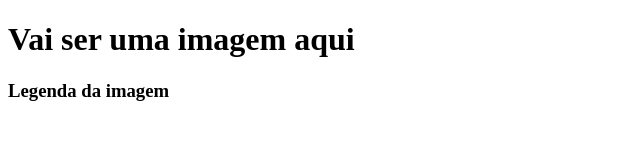
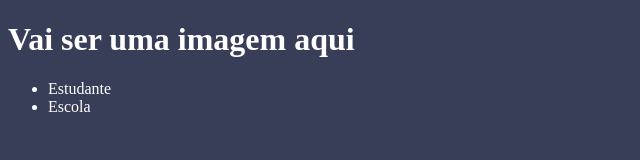
Before and after one commit to kznchucro/aluraplus, a plain HTML site: page index.html in a window 1280 px wide. Shown: the whole page, without its empty margins (0-640 px from the left). Drawn offline with Linux system fonts and the light colour scheme.

Commit message:
Add files via upload

```diff
--- a/index.html
+++ b/index.html
@@ -5,10 +5,15 @@
     <meta http-equiv="X-UA-Compatible" content="IE=edge">
     <meta name="viewport" content="width=device-width, initial-scale=1.0">
     <title>Site Escola</title>
+    <link rel="stylesheet"  href="style.css">
 </head>
 <body>
     <h1>Vai ser uma imagem aqui</h1>
-    <h3>Legenda da imagem</h3>
+    <ul>
+      <li>Estudante </li>
+      <li>Escola</li>
+
+    </ul>
 
 </body>
 </html>
--- a/style.css
+++ b/style.css
@@ -0,0 +1,4 @@
+body{
+    background-color: #383d58;
+    color: white;
+}
```
